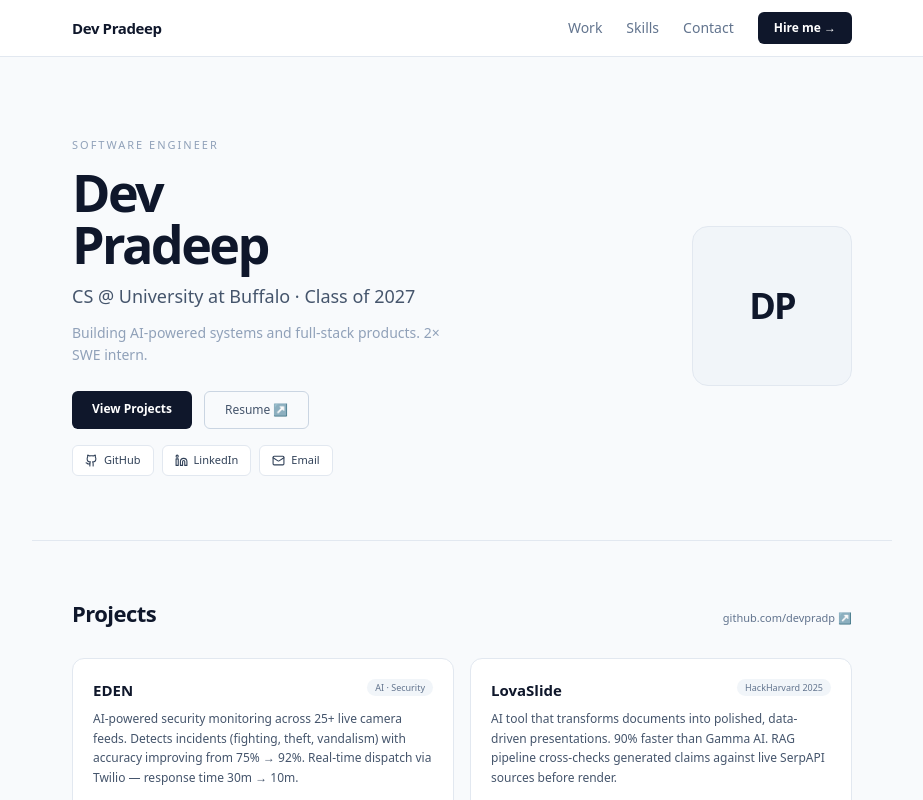
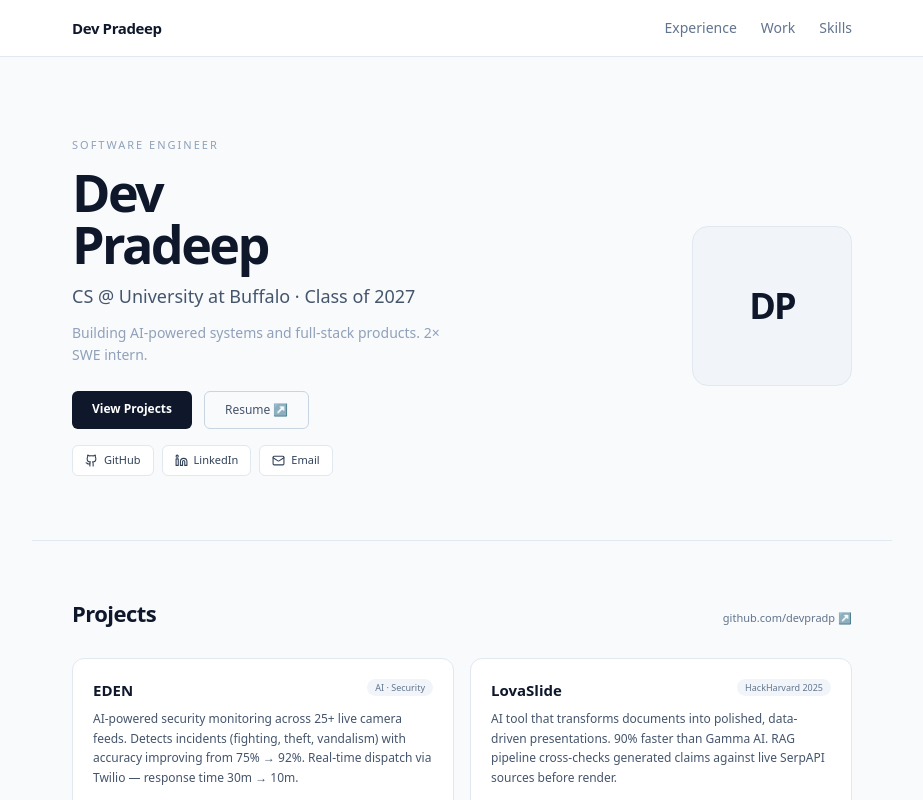
Before and after one commit to Devpradp/dev-portfolio, a Next.js app: page / in a window 1280 px wide. Shown: the top 800 px of the page, without its empty margins (178-1101 px from the left). Built offline with nearby package versions, Linux system fonts and the light colour scheme.

Commit message:
feat: add Experience nav link, remove Contact and Hire Me CTA

```diff
--- a/components/Nav.tsx
+++ b/components/Nav.tsx
@@ -4,9 +4,9 @@ import { useState, useEffect, useRef } from "react";
 import { Menu, X } from "lucide-react";
 
 const links = [
+  { label: "Experience", href: "#experience" },
   { label: "Work", href: "#projects" },
   { label: "Skills", href: "#skills" },
-  { label: "Contact", href: "#contact" },
 ];
 
 export default function Nav() {
@@ -58,12 +58,6 @@ export default function Nav() {
               {l.label}
             </a>
           ))}
-          <a
-            href="#contact"
-            className="bg-slate-900 text-white text-xs font-semibold px-4 py-2 rounded-md hover:bg-slate-700 transition-colors duration-150 focus:outline-none focus:ring-2 focus:ring-slate-900 focus:ring-offset-2 cursor-pointer"
-          >
-            Hire me →
-          </a>
         </nav>
 
         {/* Mobile hamburger */}
@@ -97,13 +91,6 @@ export default function Nav() {
               {l.label}
             </a>
           ))}
-          <a
-            href="#contact"
-            className="bg-slate-900 text-white text-xs font-semibold px-4 py-2.5 rounded-md text-center hover:bg-slate-700 transition-colors duration-150 focus:outline-none focus:ring-2 focus:ring-slate-900 focus:ring-offset-2"
-            onClick={() => setOpen(false)}
-          >
-            Hire me →
-          </a>
         </div>
       )}
     </header>
```
